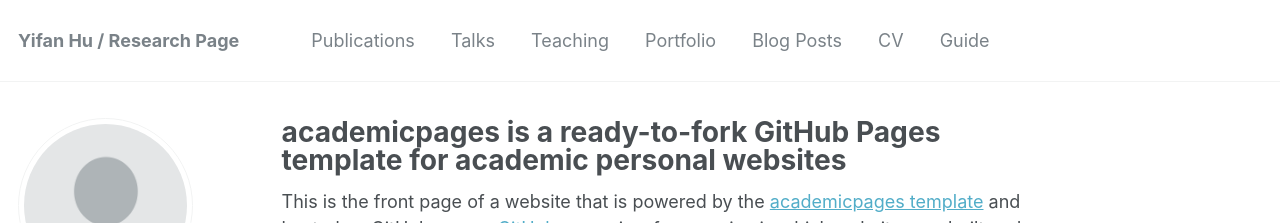
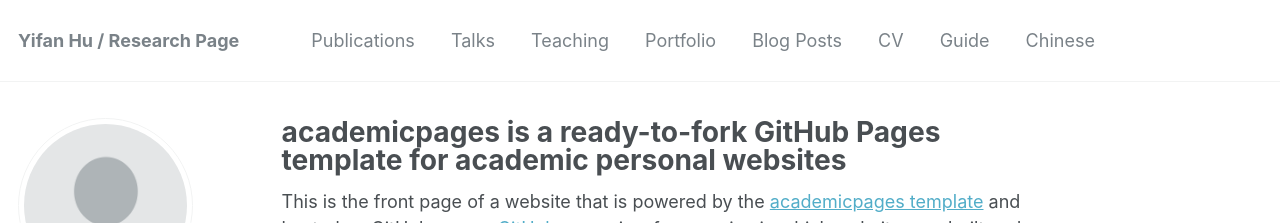
Before and after one commit to drivanwho/drivanwho.github.io, a Jekyll site: the page built from _pages/about.md, in a window 1280 px wide and 900 px high. Shown: the top 223 px of the window. Built offline with Jekyll 4.4.1, drawn with Linux system fonts in a browser that asks for light colours; some web fonts are replaced.

Commit message:
Update navigation.yml

```diff
--- a/_data/navigation.yml
+++ b/_data/navigation.yml
@@ -20,3 +20,6 @@
 
   - title: "Guide"
     url: /markdown/
+
+  - title: "Chinese"
+    url: /chinese version/
```
